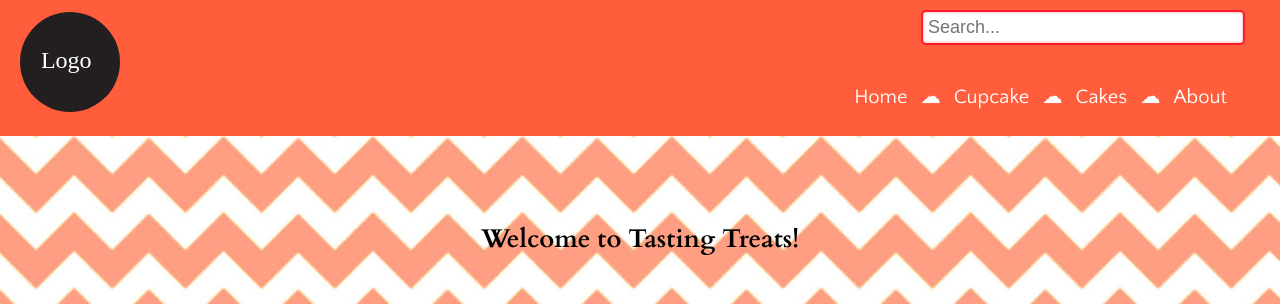
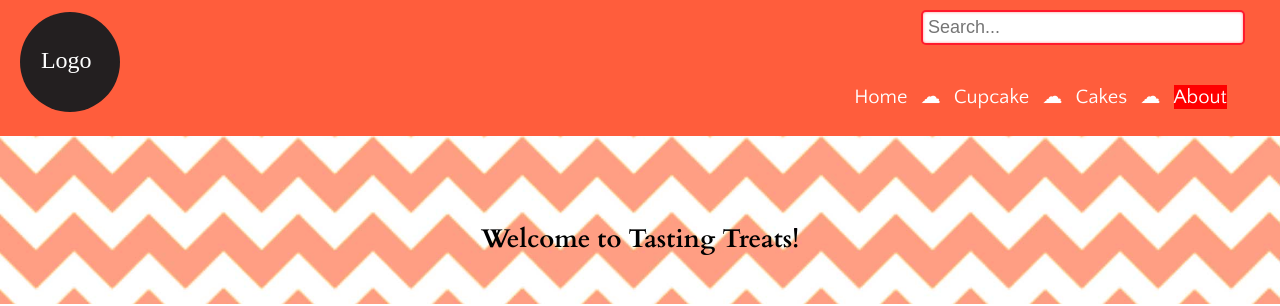
Before and after one commit to mBluebear/ecommerce-website, a Jekyll site: the page built from about.html, in a window 1280 px wide. Shown: the top 306 px of the page. Built offline with Jekyll 4.4.1, drawn with Linux system fonts in a browser that asks for light colours.

Commit message:
update file

```diff
--- a/_layouts/default.html
+++ b/_layouts/default.html
@@ -49,7 +49,7 @@
                     <a class="{% if page.url contains 'cakes' %}current{% endif %}" href="{{site.baseurl}}/cakes/">Cakes</a>
                 </li>
                 <li class="list-group-item list-group-item-inline">
-                    <a class="{% if page.url contains '/about/' %}current{% endif %}" href="{{site.baseurl}}/about/">About</a>
+                    <a class="{% if page.url contains 'about' %}current{% endif %}" href="{{site.baseurl}}/about/">About</a>
                 </li>
             </ul>
 
```
